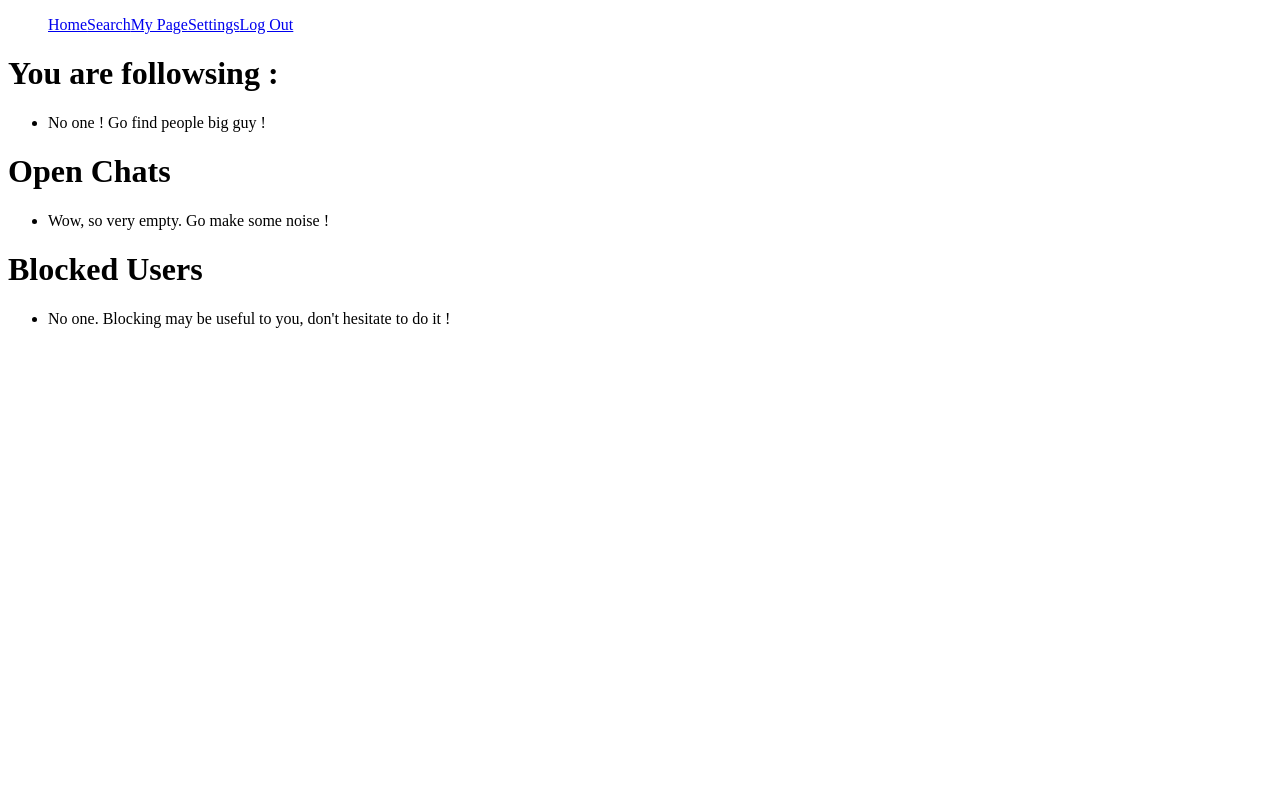
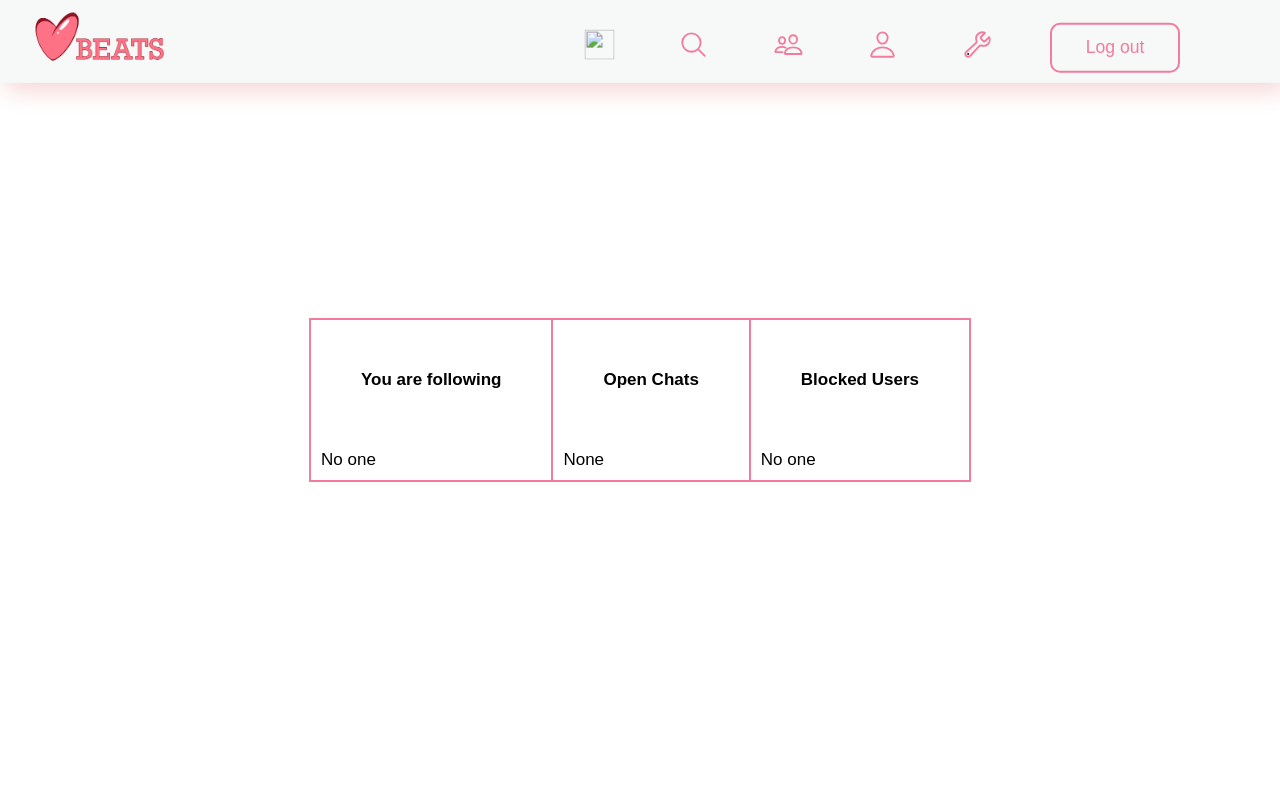
Before and after one commit to fleefie/cy-date, a PHP site: page /followList.php in a window 1280 px wide. Run offline with PHP 8.4, Linux system fonts and the light colour scheme; the visitor is signed in with stand-in values (Sample User, id 1).

Commit message:
un peu de CSS

```diff
--- /dev/null
+++ b/assets/main.css
@@ -0,0 +1,178 @@
+*{
+    margin: 0;
+    padding: 0;
+    box-sizing: border-box;
+    font-family: "Monospaced", sans-serif;;
+}
+
+/*BODY*/
+
+body{
+    display: flex;
+    justify-content: center;
+    align-items: center;
+    min-height: 100vh;
+    background-color: white;
+    background-size: cover;
+    background-position: center;
+}
+
+/*HEADER*/
+
+header{
+    position: fixed;
+    top: 0;
+    left: 0;
+    width: 100%;
+    height: 90px;
+    padding: 20px 100px;
+    display: flex;
+    justify-content: space-between;
+    align-items: center;
+    z-index: 99;
+    transform: translateY(-8%);
+    background-color: #F7F9F9;
+    box-shadow: 6px 6px 25px rgba(200, 10, 20, 0.2);
+}
+header img{
+    width:15%;
+    transform: translate(-45%, -4%);
+
+}
+
+.navigation a{
+    position: relative;
+    color: #F37B9C;
+    margin-left: 40px;
+    font-size: 30px;
+    bottom: -8px;
+}
+
+.navigation a::after{
+    content: '';
+    position: absolute;
+    left: 0;
+    bottom: -6px;
+    width: 100%;
+    height: 3px;
+    background: #F37B9C;
+    border-radius: 5px;
+    transform: scaleX(0);
+    transition: transform .5s;
+}
+
+.navigation a:hover::after{
+    transform: scaleX(1);
+}
+
+
+.navigation .btnLogout{
+    width: 130px;
+    height: 50px;
+    background: transparent;
+    border: 2px solid #F37B9C;
+    outline: none;
+    border-radius: 10px;
+    cursor: pointer;
+    font-size: 1.1em;
+    color: #F37B9C;
+    font-weight: 500;
+    margin-left: 40px;
+    transition: .5s;
+}
+
+
+.navigation .btnLogout:hover{
+    background: #fff;
+    color: #F37B9C;
+}
+
+.navigation .icon {
+    width: 30px;
+    height: 30px;
+    margin-top: 20px;
+    margin-left: 20px
+}
+
+.navigation .icondiv {
+    color: blue;
+}
+
+/* RECHERCHE */
+
+.recherche{
+    display: flex;
+    align-items: center;
+    justify-content: center;
+}
+
+.recherche input{
+    height: 30px;
+    width: 400px;
+    margin-right: 5px;
+    border-radius: 6px;
+    border: 2px solid #F37B9C;
+    font-size: 20px;
+    background-image: url("search.svg");
+    background-repeat: no-repeat;
+    background-position: right;
+}
+
+.box {
+    border-radius: 6px;
+    border: 2px solid #F37B9C;
+    font-size: 17px;
+    padding: 20px;
+    max-height: 800px;
+    overflow-x:hidden;
+    overflow-y:scroll;
+}
+
+table {
+    border-collapse: collapse;
+}
+
+th, td {
+    border-left: 2px solid #F37B9C;
+    padding: 50px;
+}
+
+th:first-child, td:first-child {
+    border-left: none;
+}
+
+.normalDis {
+    display: block;
+    text-align: center;
+    overflow-wrap: break-word;
+    white-space: normal;
+}
+
+.normalDis > th, td {
+    padding:10px;
+    max-width: 500px;
+}
+
+ul {
+    list-style-type: none;
+}
+
+.normalDis .btn{
+    display: inline-block;
+    width: 130px;
+    height: 50px;
+    background: transparent;
+    border: 2px solid #F37B9C;
+    outline: none;
+    border-radius: 10px;
+    cursor: pointer;
+    font-size: 1.1em;
+    color: #F37B9C;
+    font-weight: 500;
+    margin-left: 40px;
+    transition: .5s;
+}
+
+.tag {
+    display: inline;
+}
--- a/followList.php
+++ b/followList.php
@@ -42,36 +42,43 @@ if ($handle = opendir($chatsDir)) {
 <!DOCTYPE html>
 <head>
     <title><?php echo htmlspecialchars($username); ?>'s Follows and Blocks</title>
-    <style>
-        .nav li {
-            display: inline-block;
-        }
-    </style>
+    <link rel="stylesheet" href="assets/main.css">
 </head>
 <body>
-    <div class="nav">
+    <header>
+        <img src="assets/logo_H.png">
+        <nav class="navigation">
+            <div class="icondiv">
+            <a href="main.php"><img class="icon" src="assets/icons/home-outline.svg"></a>
+            <a href="search.php"><img class="icon" src="assets/icons/search-outline.svg"></a>
+            <a href="followList.php"><img class="icon" src="assets/icons/people-outline.svg"></a>
+            <a href="viewUser.php?<?php echo 'user='.$_SESSION['username'];?>"><img class="icon" src="assets/icons/person-outline.svg"></a>
+            <a href="userConfig.php"><img class="icon" src="assets/icons/cog-outline.svg"></a>
+            <button class="btnLogout" onclick="window.location.href='logoff.php';">Log out</button>
+            </div>
+        </nav>
+    </header>
+    <table class="box">
+    <tr>
+        <th>You are following</th>
+        <th>Open Chats</th>
+        <th>Blocked Users</th>
+    </tr>
+    <tr>
+    <td>
         <ul>
-            <li><a href="main.php">Home</a>
-            <li><a href="search.php">Search</a>
-            <li><a href="viewUser.php?<?php echo 'user='.$_SESSION['username'];?>">My Page</a>
-            <li><a href="userConfig.php">Settings</a>
-            <li><a href="logoff.php">Log Out</a>
-        </ul>
-    </div>
-    <h1>You are followsing :</h1>
-    <ul>
         <?php
         if (!empty($follows)) {
             foreach ($follows as $sub) {
                 echo "<li><a href=viewUser.php?user=" . htmlspecialchars($sub) . ">" . htmlspecialchars($sub) . "</a></li>";
             }
         } else {
-            echo "<li>No one ! Go find people big guy !</li>";
+            echo "<li>No one</li>";
         }
         ?>
-    </ul>
-
-    <h1>Open Chats</h1>
+        </ul>
+    </td>
+    <td>
     <ul>
         <?php
         if (!empty($chats)) {
@@ -79,12 +86,12 @@ if ($handle = opendir($chatsDir)) {
                 echo "<li><a target=blank href=chat.php?user1=" . $_SESSION["username"] . "&user2=" . htmlspecialchars($chat) . ">" . htmlspecialchars($chat) . "</a></li>";
             }
         } else {
-            echo "<li>Wow, so very empty. Go make some noise !</li>";
+            echo "<li>None</li>";
         }
         ?>
     </ul>
-
-    <h1>Blocked Users</h1>
+    </td>
+    <td>
     <ul>
         <?php
         if (!empty($blocks)) {
@@ -92,9 +99,12 @@ if ($handle = opendir($chatsDir)) {
                 echo "<li><a href=viewUser.php?user=" . htmlspecialchars($block) . ">" . htmlspecialchars($block) . "</a></li>";
             }
         } else {
-            echo "<li>No one. Blocking may be useful to you, don't hesitate to do it !</li>";
+            echo "<li>No one</li>";
         }
         ?>
     </ul>
+    </td>
+    </tr>
+    </table>
 </body>
 </html>
--- a/login.php
+++ b/login.php
@@ -59,7 +59,7 @@ if (isset($_SESSION["loggedin"])) {
                                     $usernames = file("users/userlist", FILE_IGNORE_NEW_LINES | FILE_SKIP_EMPTY_LINES);
                                 }
                                 array_push($usernames, $username);
-                                $usernames = array_slice($usernames, -25);
+                                $usernames = array_slice($usernames, -15);
                                 file_put_contents("users/userlist", implode("\n", $usernames));
                                 touch("users/".$username."/subs");
                                 touch("users/".$username."/blocks");
@@ -181,7 +181,5 @@ if (isset($_SESSION["loggedin"])) {
         </div>
 
     <script src="assets/login/script.js"></script>
-    <script type="module" src="https://unpkg.com/ionicons@7.1.0/dist/ionicons/ionicons.esm.js"></script>
-    <script nomodule src="https://unpkg.com/ionicons@7.1.0/dist/ionicons/ionicons.js"></script>
 </body>
 </html>
```
Also changed, not shown: main.php (+19 -19 lines), search.php (+18 -19 lines), viewUser.php (+21 -52 lines), assets/icons/cog-outline.svg (added), assets/icons/home-outline.svg (added), assets/icons/people-outline.svg (added), assets/icons/person-outline.svg (added), assets/icons/search-outline.svg (added), assets/logo_H.png (added), assets/search.svg (added).
